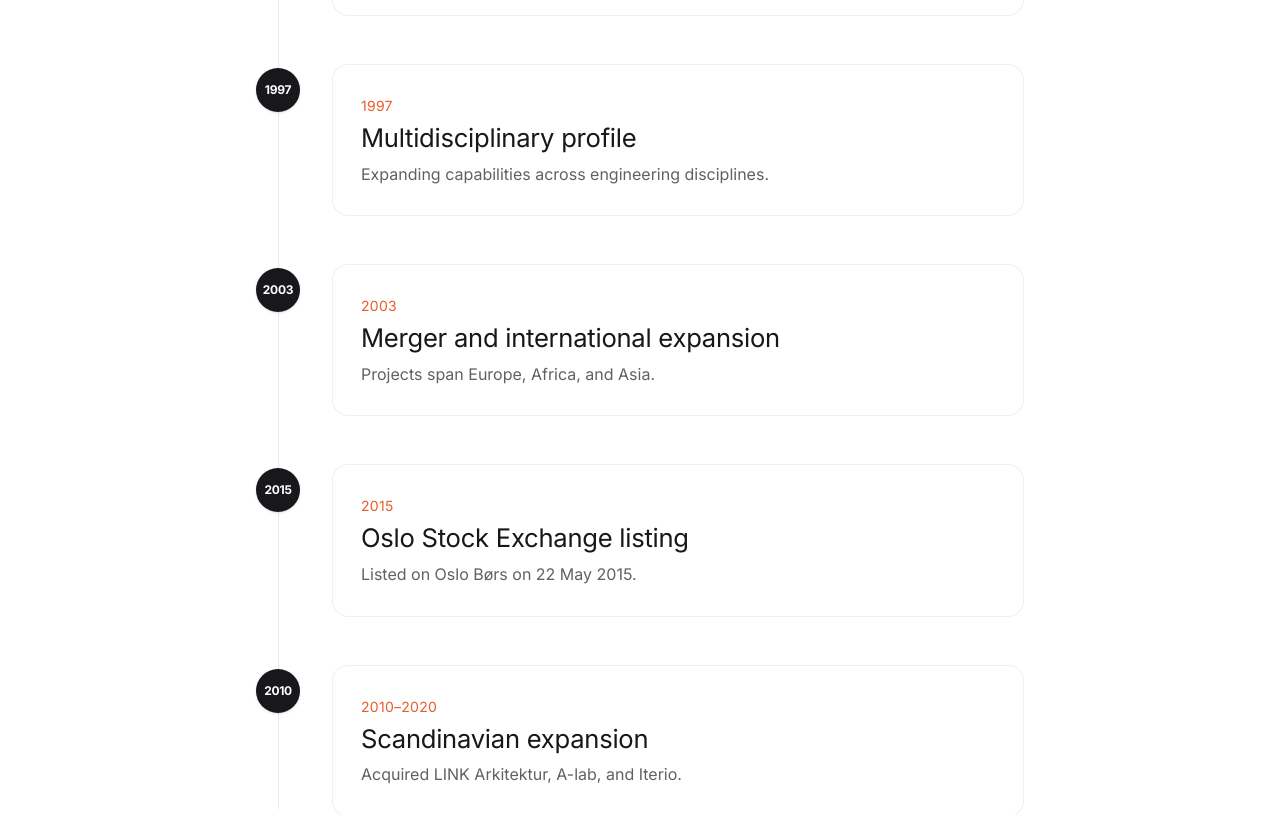
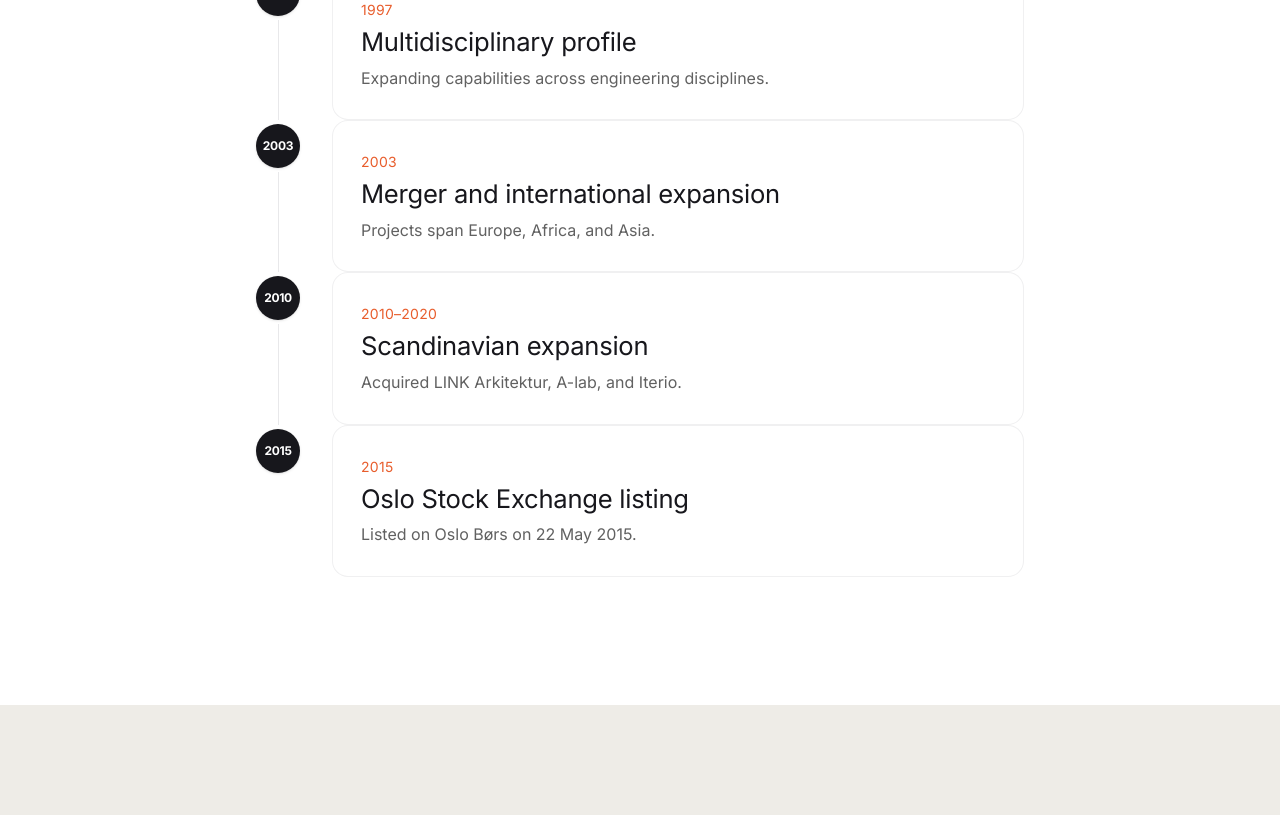
Before and after one commit to rahul3355/multiconsult-landing-page, a Next.js app: page /about in a window 1280 px wide. Shown: the part 1760-2575 px from the top of the page. Built offline with nearby package versions, Linux system fonts and the light colour scheme.

Commit message:
fix timeline: reorder 2010-2020 before 2015, vertical line ends at final dot

```diff
--- a/src/app/about/page.tsx
+++ b/src/app/about/page.tsx
@@ -10,8 +10,8 @@
   { year: "1974", title: "Multiconsult name introduced", desc: "The company takes on the name Multiconsult." },
   { year: "1997", title: "Multidisciplinary profile", desc: "Expanding capabilities across engineering disciplines." },
   { year: "2003", title: "Merger and international expansion", desc: "Projects span Europe, Africa, and Asia." },
+  { year: "2010–2020", title: "Scandinavian expansion", desc: "Acquired LINK Arkitektur, A-lab, and Iterio." },
   { year: "2015", title: "Oslo Stock Exchange listing", desc: "Listed on Oslo Børs on 22 May 2015." },
-  { year: "2010–2020", title: "Scandinavian expansion", desc: "Acquired LINK Arkitektur, A-lab, and Iterio." },
 ];
 
 const values = [
@@ -98,11 +98,12 @@
               </div>
             </AnimatedChild>
             <div className="relative mx-auto max-w-3xl mt-16">
-              <div className="absolute left-[1.375rem] top-2 bottom-2 w-px bg-hairline/60 hidden md:block" aria-hidden />
-              <div className="space-y-10 md:space-y-12">
               {timeline.map((item, i) => (
                 <AnimatedChild key={item.year} index={i + 1}>
-                    <div className="relative flex items-start gap-5 md:gap-8">
+                  <div className="relative flex items-start gap-5 md:gap-8 pb-10 md:pb-12 last:pb-0">
+                    {i < timeline.length - 1 && (
+                      <div className="absolute left-[1.375rem] top-[44px] bottom-0 w-px bg-hairline/60 hidden md:block md:top-[52px]" aria-hidden />
+                    )}
                     <div className="relative z-10 mt-1 flex h-9 w-9 md:h-11 md:w-11 shrink-0 items-center justify-center rounded-full bg-primary text-white text-[11px] md:text-xs font-bold tracking-tight shadow-sm">
                       {item.year.split("–")[0]}
                     </div>
@@ -114,7 +115,6 @@
                   </div>
                 </AnimatedChild>
               ))}
-              </div>
             </div>
           </div>
         </section>
```
Lines whose indentation alone changed are shown as unchanged.
